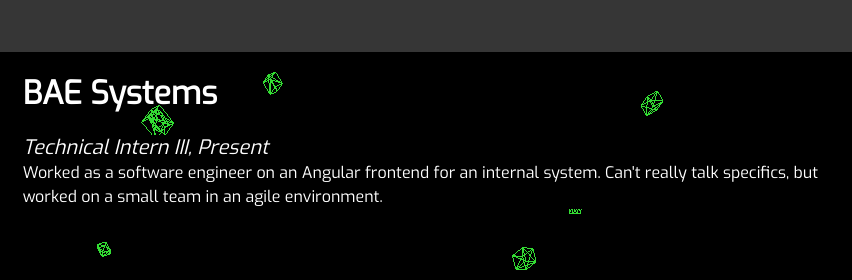
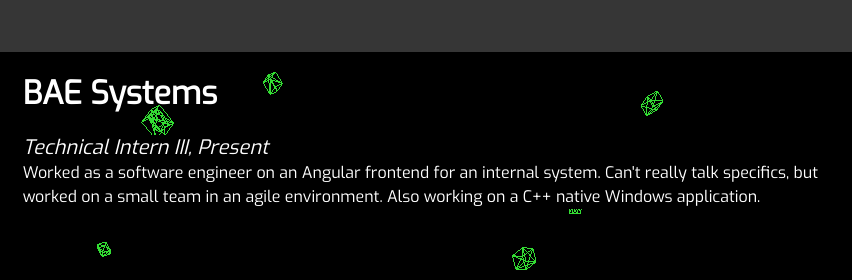
Before and after one commit to JayHors/personal_site, a website built with Vite: page work.html in a window 1280 px wide. Shown: the top 280 px of the page, 428-1280 px from the left. Built offline with nearby package versions, Linux system fonts and the light colour scheme; animation ran at ten frames a second.

Commit message:
added to BAE Systems work blurb

```diff
--- a/work.html
+++ b/work.html
@@ -19,7 +19,7 @@
             </div>
             <div class="column is-two-thirds">
                 <h2 class="title has-text-white">BAE Systems</h2>
-                <p><i class="subtitle has-text-white">Technical Intern III, Present</i> <br/> Worked as a software engineer on an Angular frontend for an internal system. Can't really talk specifics, but worked on a small team in an agile environment. </p>
+                <p><i class="subtitle has-text-white">Technical Intern III, Present</i> <br/> Worked as a software engineer on an Angular frontend for an internal system. Can't really talk specifics, but worked on a small team in an agile environment. Also working on a C++ native Windows application. </p>
             </div>
         </div>
     </main>
```
